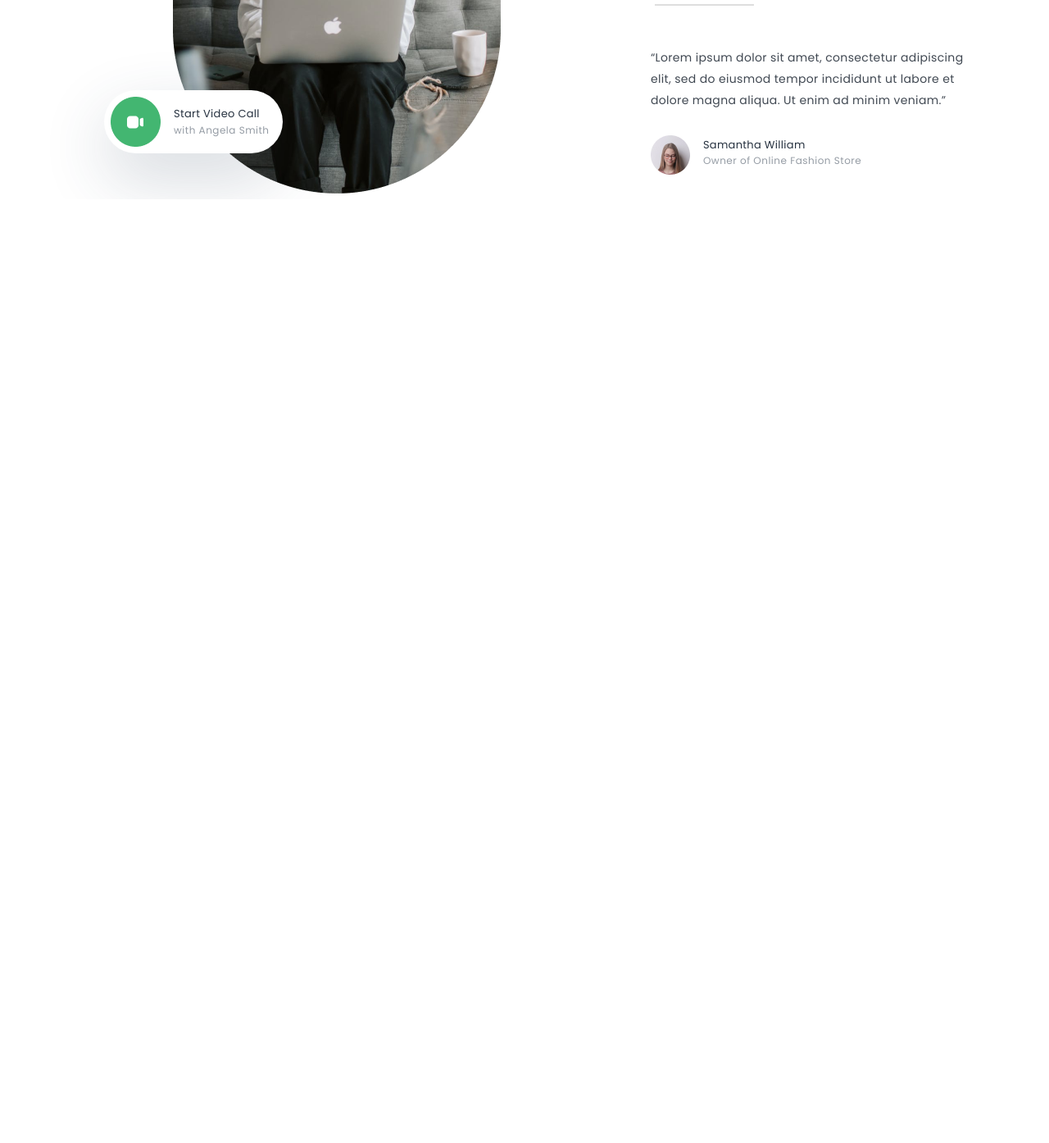
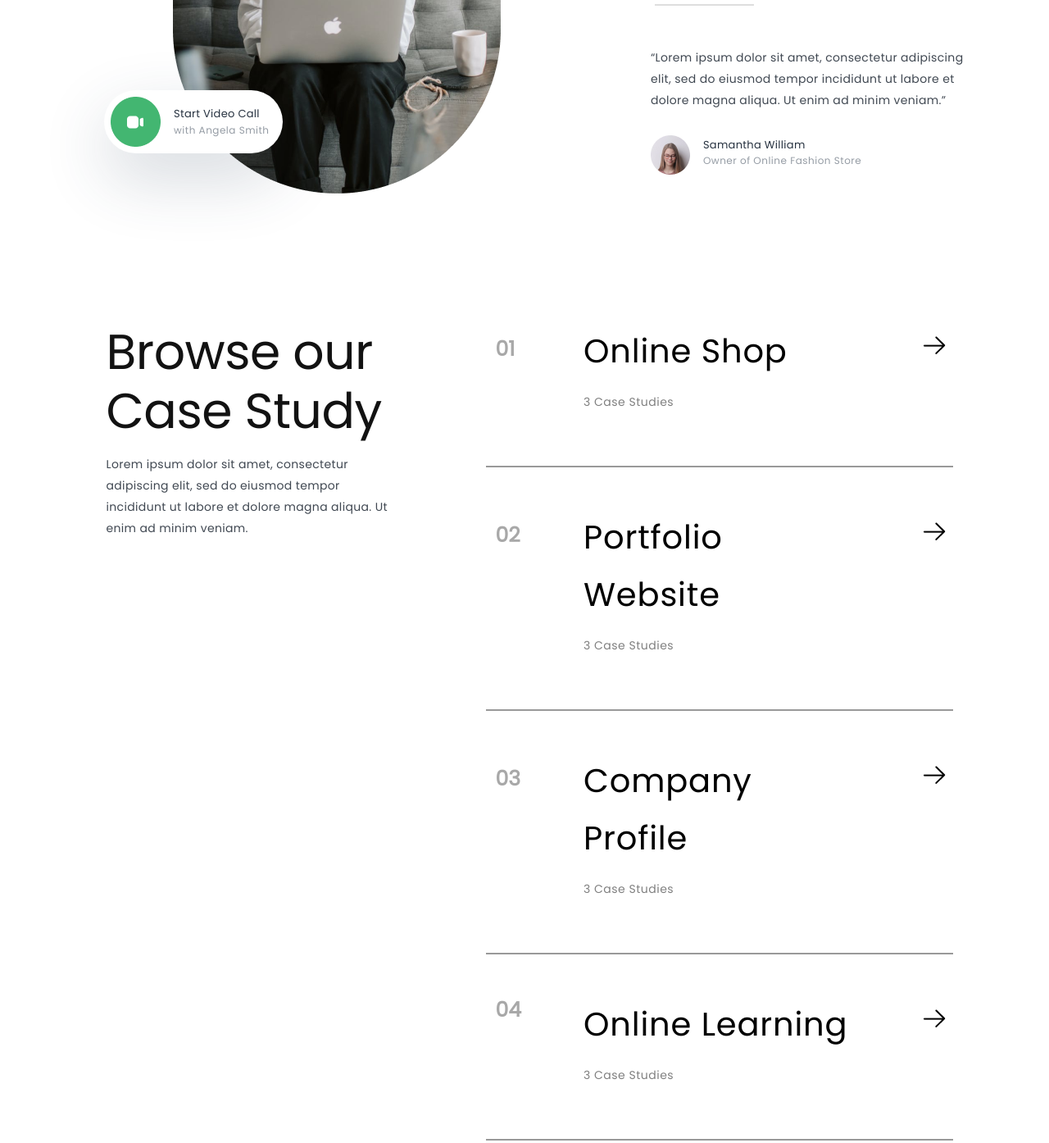
Before and after one commit to ASTEF-FE/SOUNDTRACK, a plain HTML site: page index.html in a window 1280 px wide. Shown: the part 2432-3826 px from the top of the page at 82% size. Before the commit the page ends 2675 px from the top, so only its background shows below. Drawn offline with nearby package versions, Linux system fonts and the light colour scheme.

Commit message:
Add files via upload

```diff
--- a/css/stely.css
+++ b/css/stely.css
@@ -568,3 +568,101 @@ margin:30px 0 8px 40px;
     mix-blend-mode: normal;
     opacity: 0.5;
 }
+
+/* caseBlock----------------------------------------------------------- */
+.caseBlock{
+    padding-top: 150px;
+    /* padding-left: 130px; */
+}
+.case-main-text{
+    font-style: normal;
+    font-weight: normal;
+    font-size: 60px;
+    line-height: 72px;
+    /* or 120% */
+
+    letter-spacing: -0.5px;
+
+    color: #121212;
+
+    max-width: 342px;
+}
+
+.case-maint-text2{
+    max-width: 349px;
+
+    font-style: normal;
+    font-weight: normal;
+    font-size: 14px;
+    line-height: 26px;
+    /* or 186% */
+
+    letter-spacing: 0.346154px;
+
+    color: #404852;
+
+}
+
+a{
+    text-decoration: none !important;
+}
+
+.caseNum{
+    font-style: normal;
+    font-weight: 600;
+    font-size: 25px;
+    line-height: 35px;
+
+    color: #000000 !important;
+
+    mix-blend-mode: normal;
+    opacity: 0.34;
+
+    max-width: 26px;
+
+
+}
+
+.caseName{
+    font-style: normal;
+    font-weight: normal;
+    font-size: 40px;
+    line-height: 70px;
+    /* identical to box height, or 175% */
+
+    letter-spacing: 0.833333px;
+
+    color: #000000;
+    padding-left: 60px;
+}
+
+.casePrev{
+    font-style: normal;
+    font-weight: normal;
+    font-size: 14px;
+    line-height: 23px;
+    /* identical to box height, or 164% */
+
+    letter-spacing: 0.5px;
+
+    color: #000000;
+
+    mix-blend-mode: normal;
+    opacity: 0.5;
+
+    padding-left: 60px;
+    padding-bottom: 50px;
+}
+
+.numArrowPos{
+    padding-top: 15px;
+}
+
+.caseLine{
+    mix-blend-mode: normal;
+    opacity: 0.4;
+    border: 0.5px solid #000000
+}
+.rowCase{
+    padding-top: 50px;
+}
--- a/index.html
+++ b/index.html
@@ -192,6 +192,111 @@
         </div>
 
 
+        <!-- caseBlock---------------------------------------------------------------- -->
+
+        <div class="row justify-content-center caseBlock">
+
+            <div class="col-sm-12 col-md-5 ">
+                <p class="case-main-text">Browse our Case Study</p>
+                <p class="case-maint-text2">Lorem ipsum dolor sit amet, consectetur adipiscing elit, sed do eiusmod
+                    tempor incididunt ut labore et dolore magna aliqua. Ut enim ad minim veniam.</p>
+            </div>
+
+            <div class="col-sm-12 col-md-6 chat-block-mas1">
+                <div class="row">
+                    <div class="col-1  numArrowPos"><a href="#" class="caseNum"> 01</a></div>
+                    <div class="col-9">
+                        <a href="#">
+                            <p class="caseName">Online Shop</p>
+                            <p class="casePrev">3 Case Studies</p>
+                        </a>
+
+                    </div>
+                    <div class="col-1 offset-md-1 numArrowPos">
+                        <a href="#">
+                            <img src="img/arrow.png" alt="#">
+                        </a>
+                    </div>
+
+                    <div class="caseLine"></div>
+                </div>
+
+                <div class="row rowCase">
+                    <div class="col-1 numArrowPos"><a href="#" class="caseNum"> 02</a></div>
+                    <div class="col-9">
+                        <a href="#">
+                            <p class="caseName">Portfolio Website</p>
+                            <p class="casePrev">3 Case Studies</p>
+                        </a>
+
+                    </div>
+                    <div class="col-1 offset-md-1 numArrowPos">
+                        <a href="#">
+                            <img src="img/arrow.png" alt="#">
+                        </a>
+                    </div>
+
+                    <div class="caseLine"></div>
+                </div>
+
+                <div class="row rowCase">
+                    <div class="col-1 numArrowPos"><a href="#" class="caseNum"> 03</a></div>
+                    <div class="col-9">
+                        <a href="#">
+                            <p class="caseName">Company Profile</p>
+                            <p class="casePrev">3 Case Studies</p>
+                        </a>
+
+                    </div>
+                    <div class="col-1 offset-md-1 numArrowPos">
+                        <a href="#">
+                            <img src="img/arrow.png" alt="#">
+                        </a>
+                    </div>
+
+                    <div class="caseLine"></div>
+                </div>
+
+                <div class="row rowCase">
+                    <div class="col-1"><a href="#" class="caseNum"> 04</a></div>
+                    <div class="col-9">
+                        <a href="#">
+                            <p class="caseName">Online Learning</p>
+                            <p class="casePrev">3 Case Studies</p>
+                        </a>
+
+                    </div>
+                    <div class="col-1 offset-md-1 numArrowPos">
+                        <a href="#">
+                            <img src="img/arrow.png" alt="#">
+                        </a>
+                    </div>
+
+                    <div class="caseLine"></div>
+                </div>
+
+                <div class="row rowCase">
+                    <div class="col-1 numArrowPos"><a href="#" class="caseNum"> 05</a></div>
+                    <div class="col-9">
+                        <a href="#">
+                            <p class="caseName">News Portal</p>
+                            <p class="casePrev">3 Case Studies</p>
+                        </a>
+
+                    </div>
+                    <div class="col-1 offset-md-1 numArrowPos">
+                        <a href="#">
+                            <img src="img/arrow.png" alt="#">
+                        </a>
+                    </div>
+
+                    <div class="caseLine"></div>
+                </div>
+
+            </div>
+
+        </div>
+
     </div>
 
 
```
